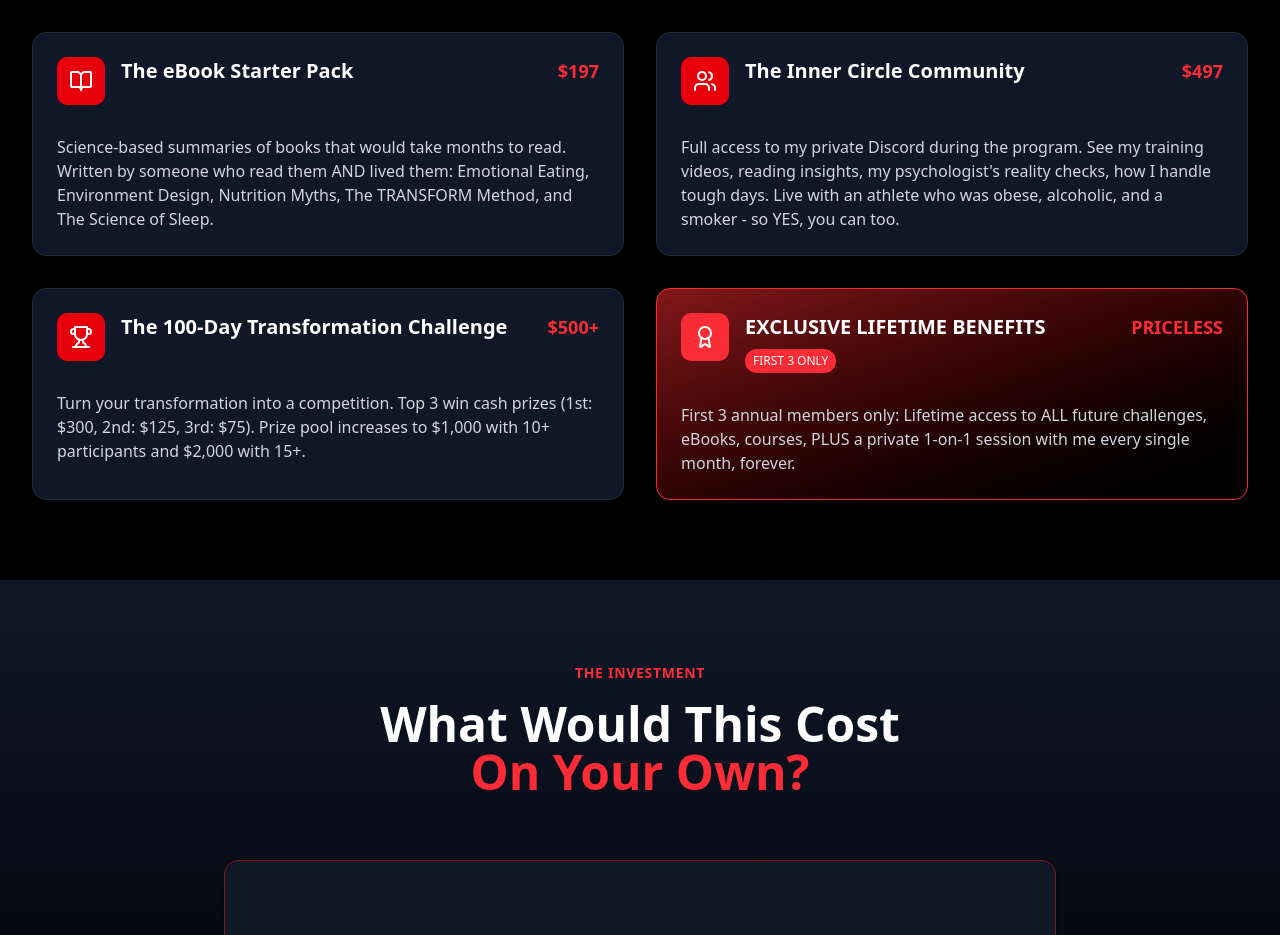
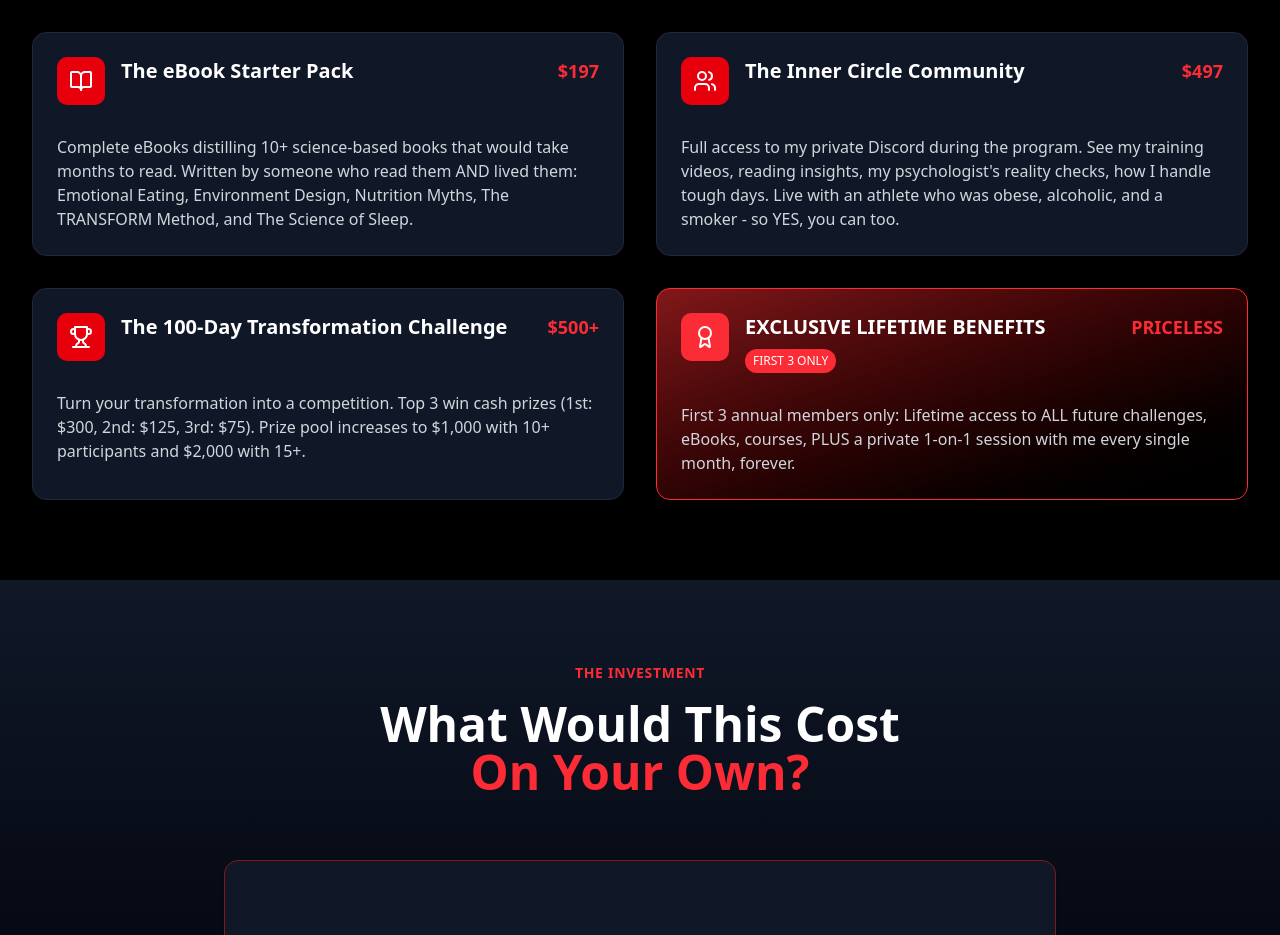
Before and after one commit to AdrianoDRJB/Transform-method, a React (Vite) app: page /identity in a window 1280 px wide. Shown: the part 2540-3475 px from the top of the page. Built offline with nearby package versions, Linux system fonts and the light colour scheme.

Commit message:
Update eBook description to focus on time saved (10+ books, months of reading)

```diff
--- a/src/components/TheIdentity.jsx
+++ b/src/components/TheIdentity.jsx
@@ -41,7 +41,7 @@ function TheIdentity() {
       icon: BookOpen,
       title: "The eBook Starter Pack",
       value: "$197",
-      description: "Science-based summaries of books that would take months to read. Written by someone who read them AND lived them: Emotional Eating, Environment Design, Nutrition Myths, The TRANSFORM Method, and The Science of Sleep."
+      description: "Complete eBooks distilling 10+ science-based books that would take months to read. Written by someone who read them AND lived them: Emotional Eating, Environment Design, Nutrition Myths, The TRANSFORM Method, and The Science of Sleep."
     },
     {
       icon: Users,
```
